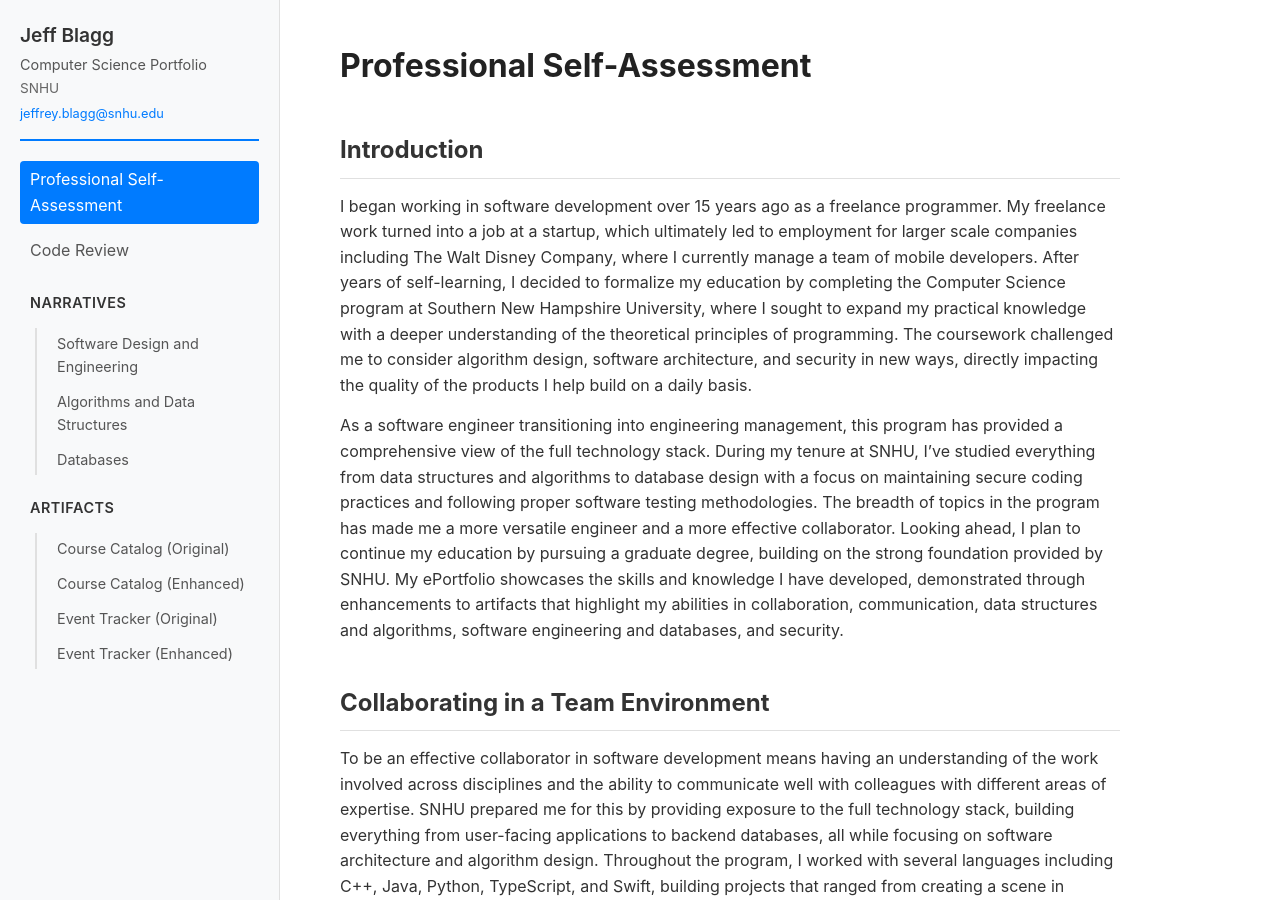
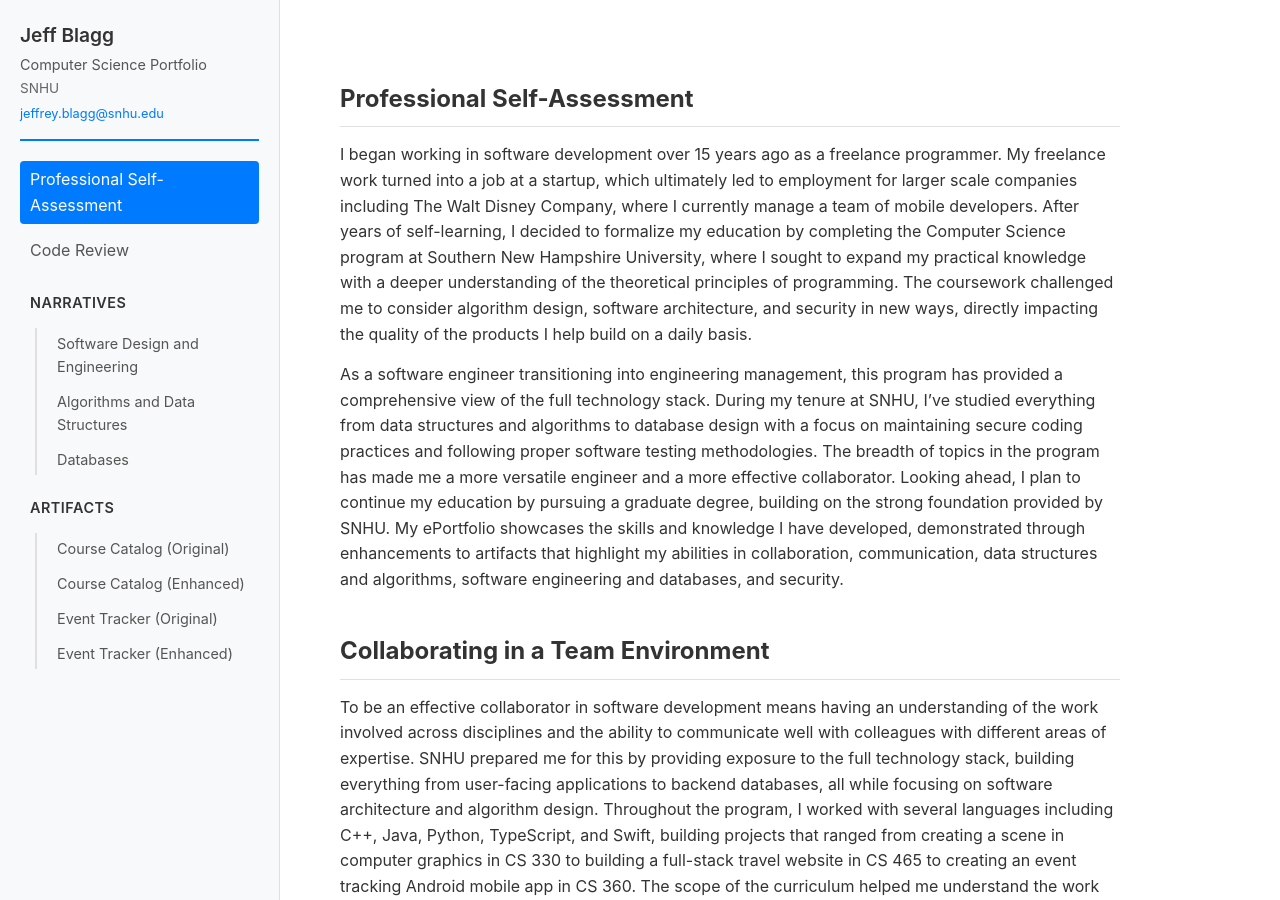
Before and after one commit to jab-snhu/jab-snhu.github.io, a Jekyll site: the page built from index.markdown, in a window 1280 px wide and 900 px high. Built offline with Jekyll 4.4.1, drawn with Linux system fonts in a browser that asks for light colours.

```diff
--- a/index.markdown
+++ b/index.markdown
@@ -3,9 +3,7 @@ layout: default
 title: Professional Self-Assessment
 ---
 
-# Professional Self-Assessment
-
-## Introduction
+## Professional Self-Assessment
 
 I began working in software development over 15 years ago as a freelance programmer. My freelance work turned into a job at a startup, which ultimately led to employment for larger scale companies including The Walt Disney Company, where I currently manage a team of mobile developers. After years of self-learning, I decided to formalize my education by completing the Computer Science program at Southern New Hampshire University, where I sought to expand my practical knowledge with a deeper understanding of the theoretical principles of programming. The coursework challenged me to consider algorithm design, software architecture, and security in new ways, directly impacting the quality of the products I help build on a daily basis.
 
```
